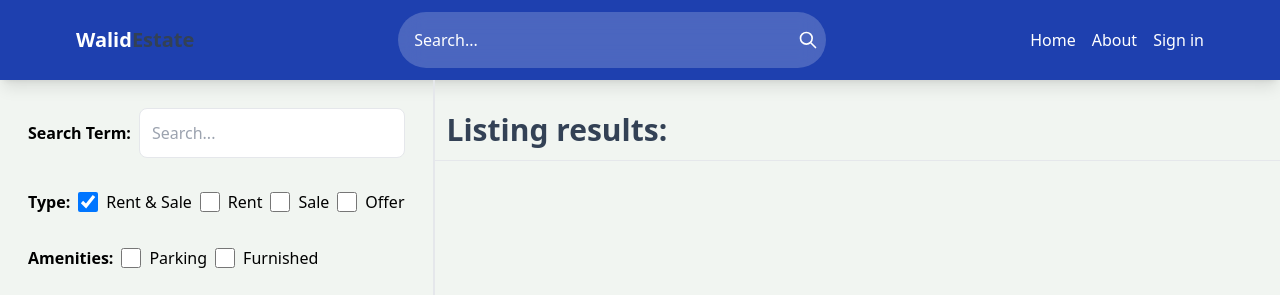
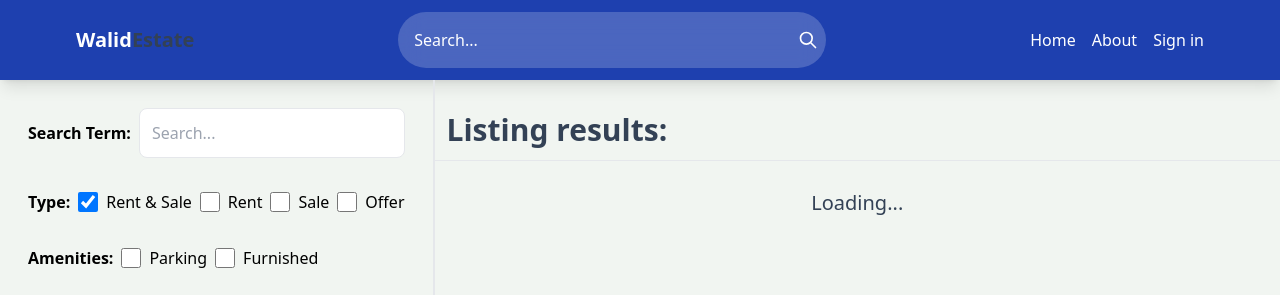
Before and after one commit to waleedd32/mern-realestate, a React (Vite) app in the folder client/: page /search in a window 1280 px wide. Shown: the top 295 px of the page. Built offline with nearby package versions, Linux system fonts and the light colour scheme; no server answers.

Commit message:
Add loading message to search component

```diff
--- a/client/src/pages/Search.jsx
+++ b/client/src/pages/Search.jsx
@@ -228,6 +228,11 @@ const Search = () => {
           {!loading && listings.length === 0 && (
             <p className="text-xl text-slate-700">No listing found!</p>
           )}
+          {loading && (
+            <p className="text-xl text-slate-700 text-center w-full">
+              Loading...
+            </p>
+          )}
         </div>
       </div>
     </div>
```
